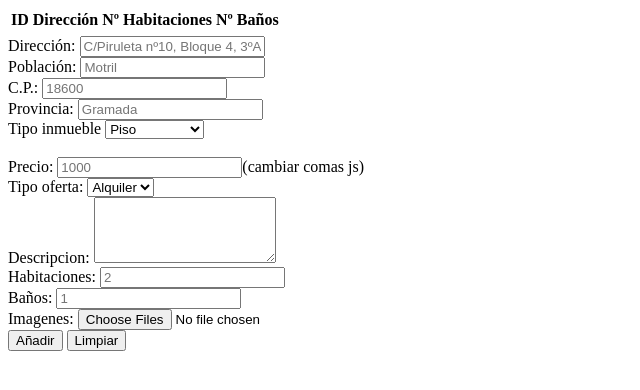
After one commit to jgallegoweb/inmobiliaria, a PHP site: page /viewGestion.php in a window 1280 px wide. The commit adds this page. Shown: the top 390 px of the page, without its empty margins (0-640 px from the left). Run offline with PHP 8.4, Linux system fonts and the light colour scheme; lists and menus that the app fills with data are empty.

Commit message:
Inserción correcta de inmuebles (sin fotos)

```diff
--- /dev/null
+++ b/clases/ModeloInmueble.php
@@ -0,0 +1,61 @@
+<?php
+/**
+ * Description of ModeloInmueble
+ *
+ * @author Javier
+ */
+class ModeloInmueble {
+    private $bd;
+    private $tabla = "inmueble";
+
+    function __construct(BaseDatos $bd) {
+        $this->bd = $bd;
+    }
+    /**
+     * Añade un nuevo inmueble a la base de datos a partir de un objeto Inmueble
+     * @access public
+     * @param Inmueble $objeto objeto Inmueble con los datos a insertar
+     * @return int Devuelve el id de la tupla insertada o -1 si no se ha insertado
+     */
+    function add(Inmueble $objeto){
+        $sql = "INSERT INTO $this->tabla VALUES(null, :direccion, :poblacion, "
+                . ":codigopostal, :provincia, curdate(), :tipo, :precio,"
+                . " :tipooferta, :descripcion, :habitaciones, :banos)";
+        $param['direccion']=$objeto->getDireccion();
+        $param['poblacion']=$objeto->getPoblacion();
+        $param['codigopostal']=$objeto->getCodigopostal();
+        $param['provincia']=$objeto->getProvincia();
+        $param['tipo']=$objeto->getTipo();
+        $param['precio']=$objeto->getPrecio();
+        $param['tipooferta']=$objeto->getTipooferta();
+        $param['descripcion']=$objeto->getDescripcion();
+        $param['habitaciones']=$objeto->getHabitaciones();
+        $param['banos']=$objeto->getBanos();
+
+        $r = $this->bd->setConsulta($sql, $param);
+
+        if(!$r){
+            return -1;
+        }
+        return $this->bd->getAutonumerico();
+    }
+
+}
+
+
+/*
+create table inmueble(
+  id int(6) not null primary key auto_increment,
+  direccion varchar(80) not null,
+  poblacion varchar (60) not null,
+  codigopostal int(5) not null,
+  provincia varchar(60) not null,
+  fechapubli datetime not null,
+  tipo enum('Piso', 'Casa', 'Apartamento', 'Estudio', 'Chalet', 'Garaje', 'Local', 'Oficina') not null,
+  precio numeric(10,2) not null,
+  tipooferta enum('alquiler', 'venta') not null,
+  descripcion varchar(255) not null,
+  habitaciones tinyint(3) not null,
+  banos tinyint(3) not null
+) engine=innodb charset=utf8 collate=utf8_unicode_ci;
+ *  */
--- /dev/null
+++ b/require/comun.php
@@ -0,0 +1,10 @@
+<?php
+    function autocarga($clase){
+        if(file_exists('clases/'.$clase . '.php')){
+            require 'clases/'.$clase . '.php';
+        }else{
+            require '../clases/'.$clase . '.php';
+        }
+
+    }
+    spl_autoload_register('autocarga');
--- /dev/null
+++ b/viewGestion.php
@@ -0,0 +1,65 @@
+<?php
+    require 'require/comun.php';
+    $bd = new BaseDatos();
+    $modelo = new ModeloInmueble($bd);
+?>
+<!DOCTYPE html>
+<html>
+    <head>
+        <meta charset="UTF-8">
+        <title>InMotril - Gestión</title>
+    </head>
+    <body>
+        <header></header>
+        <section>
+            <table>
+                <tr>
+                    <th>ID</th><th>Dirección</th><th>Nº Habitaciones</th><th>Nº Baños</th>
+                </tr>
+                <tr>
+                    <td></td><td></td><td></td><td></td>
+                </tr>
+            </table>
+
+        </section>
+        <section>
+            <form action="hola" >
+            </form>
+            <form action="phpInsertar.php" method="POST" enctype="multipart/form-data">
+                <label>Dirección: <input type="text" name="direccion" value="" placeholder="C/Piruleta nº10, Bloque 4, 3ºA" maxlength="80"/></label><br/>
+                <label>Población: <input type="text" name="poblacion" value="" placeholder="Motril" maxlength="60"/></label><br/>
+                <label>C.P.: <input type="number" name="codigopostal" value="" placeholder="18600" maxlength="5"/></label><br/>
+                <label>Provincia: <input type="text" name="provincia" value="" placeholder="Gramada" maxlength="60"/></label><br/>
+                <label>Tipo inmueble
+                    <select name="tipo">
+                        <option>Piso</option>
+                        <option>Casa</option>
+                        <option>Apartamento</option>
+                        <option>Estudio</option>
+                        <option>Chalet</option>
+                        <option>Garaje</option>
+                        <option>Local</option>
+                        <option>Oficina</option>
+                    </select>
+                </label><br/>
+                <label><br/>
+                <label>Precio: <input type="number" name="precio" value="" placeholder="1000" maxlength="10"/></label>(cambiar comas js)<br/>
+                <label>Tipo oferta:
+                    <select name="tipooferta">
+                        <option>Alquiler</option>
+                        <option>Venta</option>
+                    </select>
+                </label><br/>
+                <label>Descripcion:
+                    <textarea name="descripcion" rows="4" cols="20">
+                    </textarea>
+                </label><br/>
+                <label>Habitaciones: <input type="number" name="habitaciones" value="" placeholder="2" maxlength="3"/></label><br/>
+                <label>Baños: <input type="number" name="banos" value="" placeholder="1" maxlength="3"/></label><br/>
+                <label>Imagenes: <input type="file" name="fotos" multiple /></label><br/>
+                <input type="submit" value="Añadir" />
+                <input type="reset" value="Limpiar" />
+            </form>
+        </section>
+    </body>
+</html>
```
Also changed, not shown: clases/Inmueble.php (+54 -9 lines), phpInsertar.php (added, +26 -0 lines).
